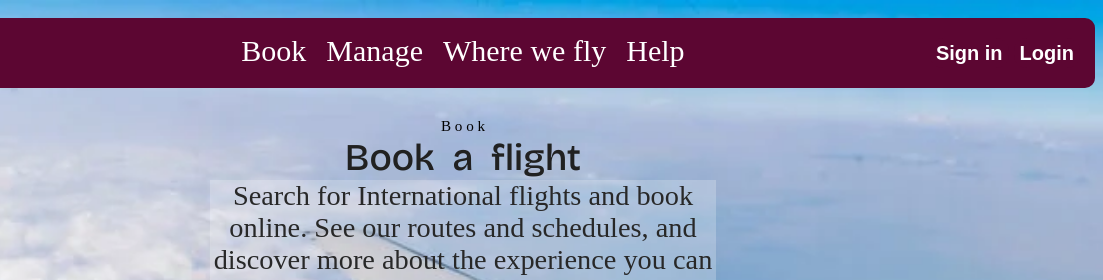
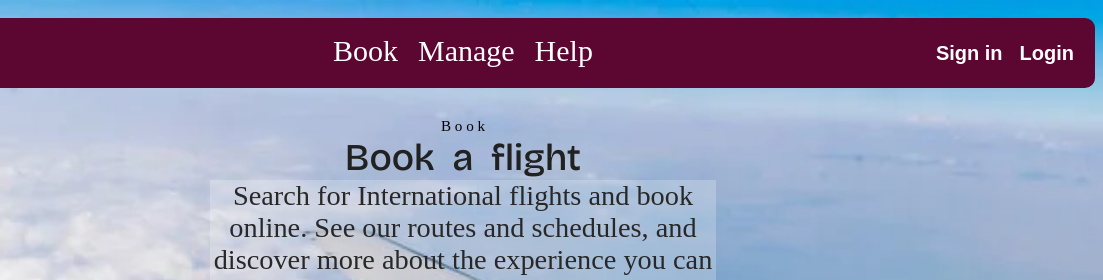
Before and after one commit to HassaanSiddiqui313/First-project, a plain HTML site: page index.html in a window 1280 px wide. Shown: the top 280 px of the page, 177-1280 px from the left. Drawn offline with nearby package versions, Linux system fonts and the light colour scheme.

Commit message:
index.html

```diff
--- a/index.html
+++ b/index.html
@@ -449,9 +449,6 @@
                     <li><a href="#">Manage</a></li>
                 </span>
                 <span>
-                    <li><a href="#">Where we fly</a></li>
-                </span>
-                <span>
                     <li><a href="#">Help</a></li>
                 </span>
             </ul>
```
